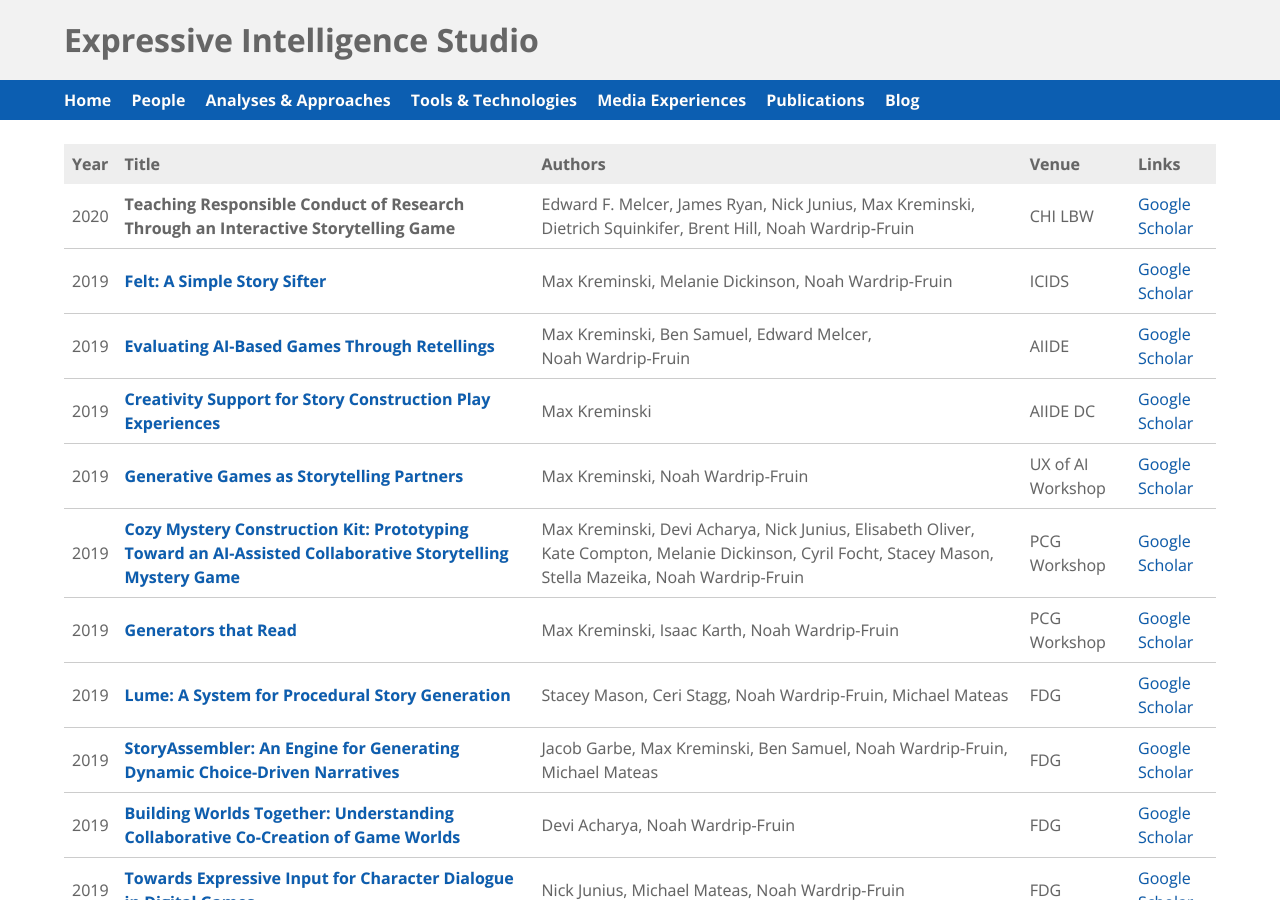
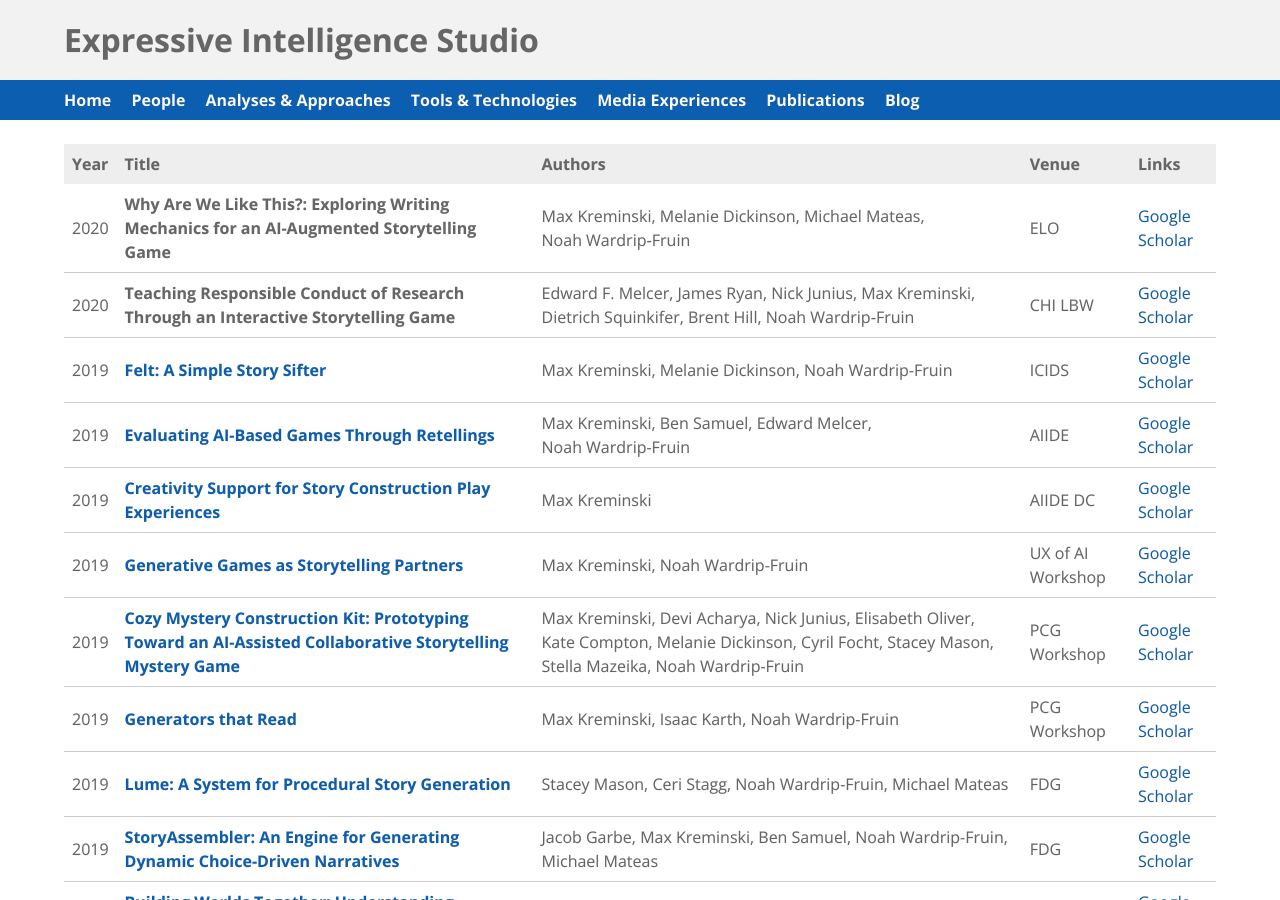
Before and after one commit to ExpressiveIntelligence/expressiveintelligence.github.io, a Jekyll site: the page built from publications/index.html, in a window 1280 px wide and 900 px high. Built offline with Jekyll 4.4.1, drawn with Linux system fonts in a browser that asks for light colours.

Commit message:
Add ELO 2020 WAWLT paper

```diff
--- a/_data/publications.json
+++ b/_data/publications.json
@@ -1,4 +1,12 @@
 [
+{
+  "title": "Why Are We Like This?: Exploring Writing Mechanics for an AI-Augmented Storytelling Game",
+  "url": "",
+  "authors": ["Max Kreminski", "Melanie Dickinson", "Michael Mateas", "Noah&nbsp;Wardrip&#8209;Fruin"],
+  "year": "2020",
+  "venue": "ELO",
+  "venue_long": "Electronic Literature Organization"
+},
 {
   "title": "Teaching Responsible Conduct of Research Through an Interactive Storytelling Game",
   "url": "",
```
Also changed, not shown: 1 other file.
